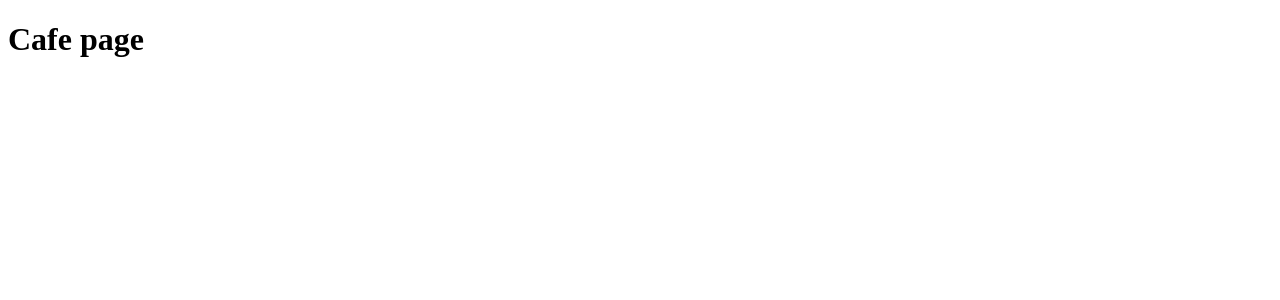
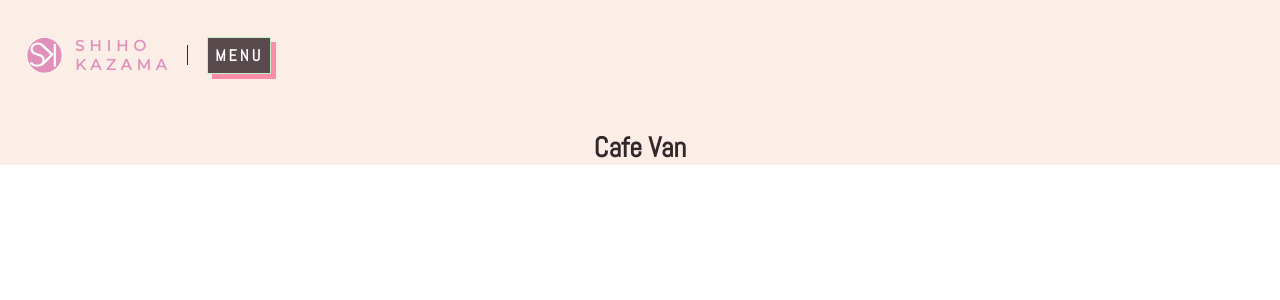
Before and after one commit to miacan2021/Portfolio-page, a React (Create React App) app: page /work/cafe-van in a window 1280 px wide. Shown: the top 300 px of the page. Built offline with nearby package versions, Linux system fonts and the light colour scheme.

Commit message:
added projects

```diff
--- a/src/App.tsx
+++ b/src/App.tsx
@@ -9,7 +9,6 @@ import { ThemeProvider } from "styled-components"
 import { theme, darkTheme } from "./components/styles/Globals.styled"
 import { Home, ModeBtn } from "./components/layout/Home/Hero.styled";
 import { MdModeNight, MdWbSunny } from "react-icons/md";
-
 
 const App = () => {
   const {modeTheme, setNextMode } = useSetTheme()
--- a/src/ProjectData.json
+++ b/src/ProjectData.json
@@ -1,27 +1,4 @@
 {
-    "featured": [
-        {
-            "title": "WORK FRIENDLY CAFE - VAN",
-            "gif":"../img/van-cafe/vancafe.gif",
-            "thumbnail":"../img/van-cafe/top.jpg",
-            "skills":["Next.js", "GraphQL", "WordPress", "Tailwind CSS", "MapBox"],
-            "slug":"work-friendly-cafe-van"
-        },
-       {
-            "title": "FocusTube",
-            "gif":"../img/focustube/focus.gif",
-            "thumbnail":"../img/focustube/top.jpg",
-            "skills":["React", "YouTube Data API", "Redux", "Tailwind CSS"],
-            "slug":"focustube"
-        },
-       {
-            "title": "Weather APP with DARK MODE",
-            "gif":"../img/weather/weather.gif",
-            "thumbnail":"../img/weather/top.jpg",
-            "skills":["React", "Weather API", "Tailwind CSS"],
-            "slug":"weather-app"
-        }
-    ],
     "projects": [
     {
         "title": "WORK FRIENDLY CAFE - VAN",
@@ -60,23 +37,23 @@
         "title": "My portfolio",
         "gif":"../img/weather.png",
         "thumbnail":"../img/focusube/top.jpg",
-        "skills":["React"],
+        "skills":["React(TypeScript)"],
         "category":"featured",
         "github":"https://github.com/",
         "url":"https://",
         "slug":"portfolio",
-        "description":"Find cafe in Van..."
+        "description":"This portfolio website. It was used 'React with TypeScript' and 'styled-components' for styling."
     },
     {
         "title": "Find Blog",
-        "gif":"../img/weather.png",
-        "thumbnail":"../img/focusube/top.jpg",
-        "skills":["React", "Weather API", "Tailwind CSS"],
+        "gif":"../img/blog/blog.GIF",
+        "thumbnail":"../img/blog/top.jpg",
+        "skills":["React", "WordPress REST API", "Slack API", "MUI"],
         "category":"fun",
         "github":"https://github.com/",
         "url":"https://",
-        "slug":"work_friendly_cafe-van",
-        "description":"Find cafe in Van..."
+        "slug":"blog-search",
+        "description":"An automatic chat apps page. It can find WordPress blog articles using 'WordPress REST API'"
     }
 ]
 }
--- a/src/components/layout/Projects/Cafe.tsx
+++ b/src/components/layout/Projects/Cafe.tsx
@@ -1,6 +1,23 @@
+import { GrobalStyles } from "../../styles/Globals.styled"
+import { NavBar } from "../pattern/NavBar"
+import { ThemeProvider } from "styled-components"
+import { theme, darkTheme } from "../../styles/Globals.styled"
+import { useSetTheme } from "../../../hooks/useSetTheme"
+import { ContentTitle, ContentWarapper } from "./Detail.styled"
+
 
 export const Cafe = () => {
+  const {modeTheme} = useSetTheme()
+
   return(
-    <h1>Cafe page</h1>
+    <>
+    <GrobalStyles />
+    <ThemeProvider theme={ modeTheme === 'light' ? theme : darkTheme}>
+    <NavBar />
+    <ContentWarapper>
+      <ContentTitle>Cafe Van</ContentTitle>
+    </ContentWarapper>
+    </ThemeProvider>
+    </>
   )
 };
--- /dev/null
+++ b/src/components/layout/Projects/Detail.styled.tsx
@@ -0,0 +1,15 @@
+import styled from "styled-components";
+
+
+export const ContentWarapper = styled.div`
+  background: ${({theme}) => theme.palette.beige};
+  width: 100vw;
+  height: auto;
+  padding-top: 130px;
+`
+
+export const ContentTitle = styled.h1`
+  color: ${({theme}) => theme.palette.head_text};
+  font-size: 28px;
+  text-align: center;
+`
--- a/src/components/layout/Projects/FocusTube.tsx
+++ b/src/components/layout/Projects/FocusTube.tsx
@@ -1,6 +1,22 @@
+import { GrobalStyles } from "../../styles/Globals.styled"
+import { NavBar } from "../pattern/NavBar"
+import { ThemeProvider } from "styled-components"
+import { theme, darkTheme } from "../../styles/Globals.styled"
+import { useSetTheme } from "../../../hooks/useSetTheme"
+import { ContentTitle, ContentWarapper } from "./Detail.styled"
 
 export const FocusTube = () => {
-  return(
-    <h1>focus page</h1>
-  )
+  const { modeTheme } = useSetTheme()
+
+    return(
+      <>
+      <GrobalStyles />
+      <ThemeProvider theme={ modeTheme === 'light' ? theme : darkTheme}>
+        <NavBar />
+      <ContentWarapper>
+        <ContentTitle>Cafe Van</ContentTitle>
+      </ContentWarapper>
+      </ThemeProvider>
+      </>
+    )
 };
--- a/src/components/layout/Work/WorkPage.styled.tsx
+++ b/src/components/layout/Work/WorkPage.styled.tsx
@@ -4,6 +4,7 @@ export const WorkPageWrapper = styled.div`
    width: 80vw;
    max-width: 1000px;
    padding-top: 130px;
+   padding-bottom: 50px;
    text-align: center;
    margin: auto;
    @media (max-width: ${({theme}) => theme.mobile}) {
```
